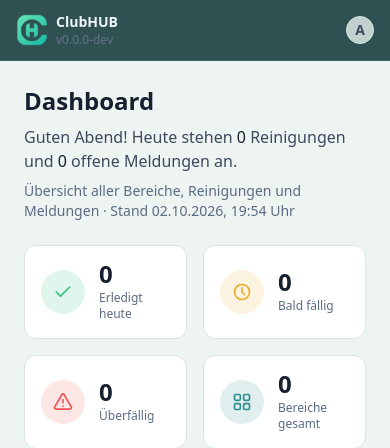
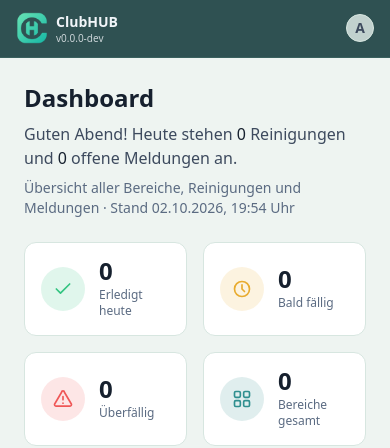
Before and after one commit to unLieb/clubhub, a FastAPI app: page / in a window 390 px wide. Shown: the top 448 px of the page. Run offline with FastAPI, Linux system fonts and the light colour scheme; data comes from the database, SQL or seed files in the repository; data that the repository does not hold is empty; style sheets or scripts are compiled from the project's sources; parts of the project's set-up code (start-up, migrations or seed data) failed here and were passed over.

Commit message:
Kontrast von Version/Rolle in Sidebar statt Schriftgröße angepasst
Nachbesserung zu b3a15ce: Nutzer wies darauf hin, dass nicht die Größe
das Problem war, sondern der Kontrast. Größe/Hintergrund unveraendert,
Textfarbe auf sidebar-text-strong/80 (statt sidebar-muted) angehoben -
betrifft Versionsnummer (Desktop+Mobile) und Rollenbezeichnung unten
in der Sidebar.

```diff
--- a/app/templates/base.html
+++ b/app/templates/base.html
@@ -231,7 +231,7 @@
     </a>
     <div class="flex flex-col leading-tight">
       <a href="/" class="font-display font-semibold text-sm text-sidebar-text-strong">ClubHUB</a>
-      <a href="/changelog" class="w-fit text-xs text-sidebar-muted hover:text-sidebar-text-strong hover:underline" title="Änderungshistorie ansehen">v{{ app_version }}</a>
+      <a href="/changelog" class="w-fit text-[10px] text-sidebar-text-strong/80 hover:text-sidebar-text-strong hover:underline" title="Änderungshistorie ansehen">v{{ app_version }}</a>
     </div>
   </div>
   <div class="flex items-center gap-2 shrink-0">
@@ -279,7 +279,7 @@
       </a>
       <div class="flex flex-col leading-tight">
         <a href="/" class="font-display font-semibold text-sidebar-text-strong">ClubHUB</a>
-        <a href="/changelog" class="w-fit text-xs text-sidebar-muted mt-0.5 hover:text-sidebar-text-strong hover:underline" title="Änderungshistorie ansehen">v{{ app_version }}</a>
+        <a href="/changelog" class="w-fit text-[10px] text-sidebar-text-strong/80 mt-0.5 hover:text-sidebar-text-strong hover:underline" title="Änderungshistorie ansehen">v{{ app_version }}</a>
       </div>
     </div>
 
@@ -378,7 +378,7 @@
         </a>
         <a href="/profile" class="flex-1 min-w-0">
           <div class="text-sm text-sidebar-text-strong truncate">{{ user.name }}</div>
-          <div class="text-[11px] text-sidebar-muted">{{ "Administrator" if user.is_admin else ("Schichtleiter" if user.is_shift_lead else ("Pauschalkraft" if user.is_flat_rate else "Mitarbeiter")) }}</div>
+          <div class="text-[11px] text-sidebar-text-strong/80">{{ "Administrator" if user.is_admin else ("Schichtleiter" if user.is_shift_lead else ("Pauschalkraft" if user.is_flat_rate else "Mitarbeiter")) }}</div>
         </a>
         <a href="/logout" title="Abmelden" class="text-sidebar-muted hover:text-sidebar-text-strong">
           <svg width="16" height="16" viewBox="0 0 24 24" fill="none" stroke="currentColor" stroke-width="2" stroke-linecap="round" stroke-linejoin="round"><path d="M9 21H5a2 2 0 0 1-2-2V5a2 2 0 0 1 2-2h4"/><path d="M16 17l5-5-5-5"/><path d="M21 12H9"/></svg>
```
Also changed, not shown: CHANGELOG.md, 1 other file.
